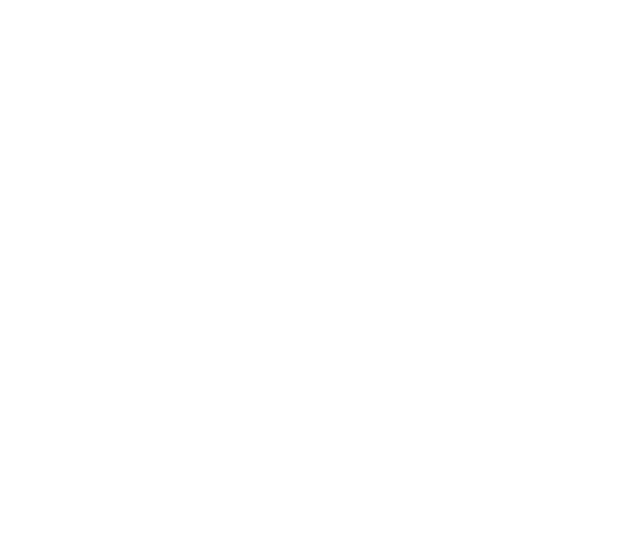
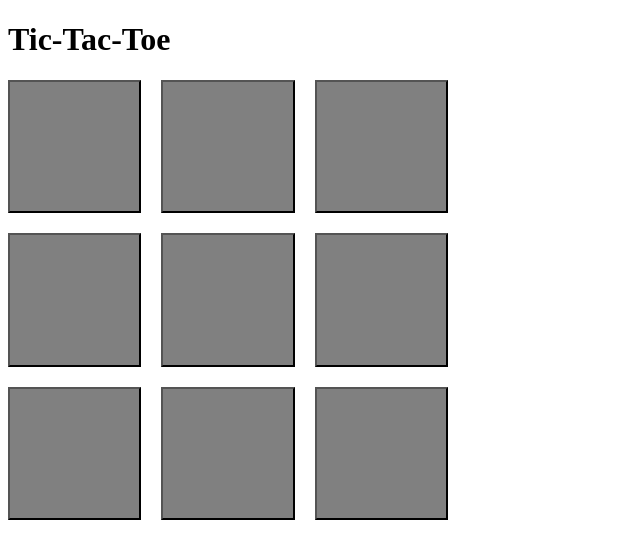
Before and after one commit to ghidalgo93/tic-tac-toe, a website: page src/index.html in a window 1280 px wide. Shown: the whole page, without its empty margins (0-640 px from the left). Drawn offline with Linux system fonts and the light colour scheme.

Commit message:
added display controller

```diff
--- a/src/index.html
+++ b/src/index.html
@@ -2,9 +2,22 @@
 <html lang="en">
 <head>
 	<meta charset="UTF-8">
-	<title></title>
+	<title>Tic-Tac-Toe</title>
+	<meta name="viewport" content="width=device-width, initial-scale=1">
+	<link rel="stylesheet" href="styles.css">
 </head>
 <body>
-
+	<h1>Tic-Tac-Toe</h1>
+	<div class='grid'>
+		<button></button>
+		<button></button>
+		<button></button>
+		<button></button>
+		<button></button>
+		<button></button>
+		<button></button>
+		<button></button>
+		<button></button>
+	</div>
 </body>
 </html>
--- /dev/null
+++ b/src/styles.css
@@ -0,0 +1,13 @@
+.grid {
+	display: grid;
+	width: 20%;
+	grid-template-columns: auto auto auto;
+	grid-template-rows: auto auto auto;
+	grid-gap: 20px;
+}
+
+button {
+	background-color: grey;
+	height: 10em;
+	width: 10em;
+}
```
Also changed, not shown: src/main.js (+28 -8 lines), test/game.test.js (+1 -1 lines), test/gameBoard.test.js (+13 -1 lines), test/html.test.js (added).
